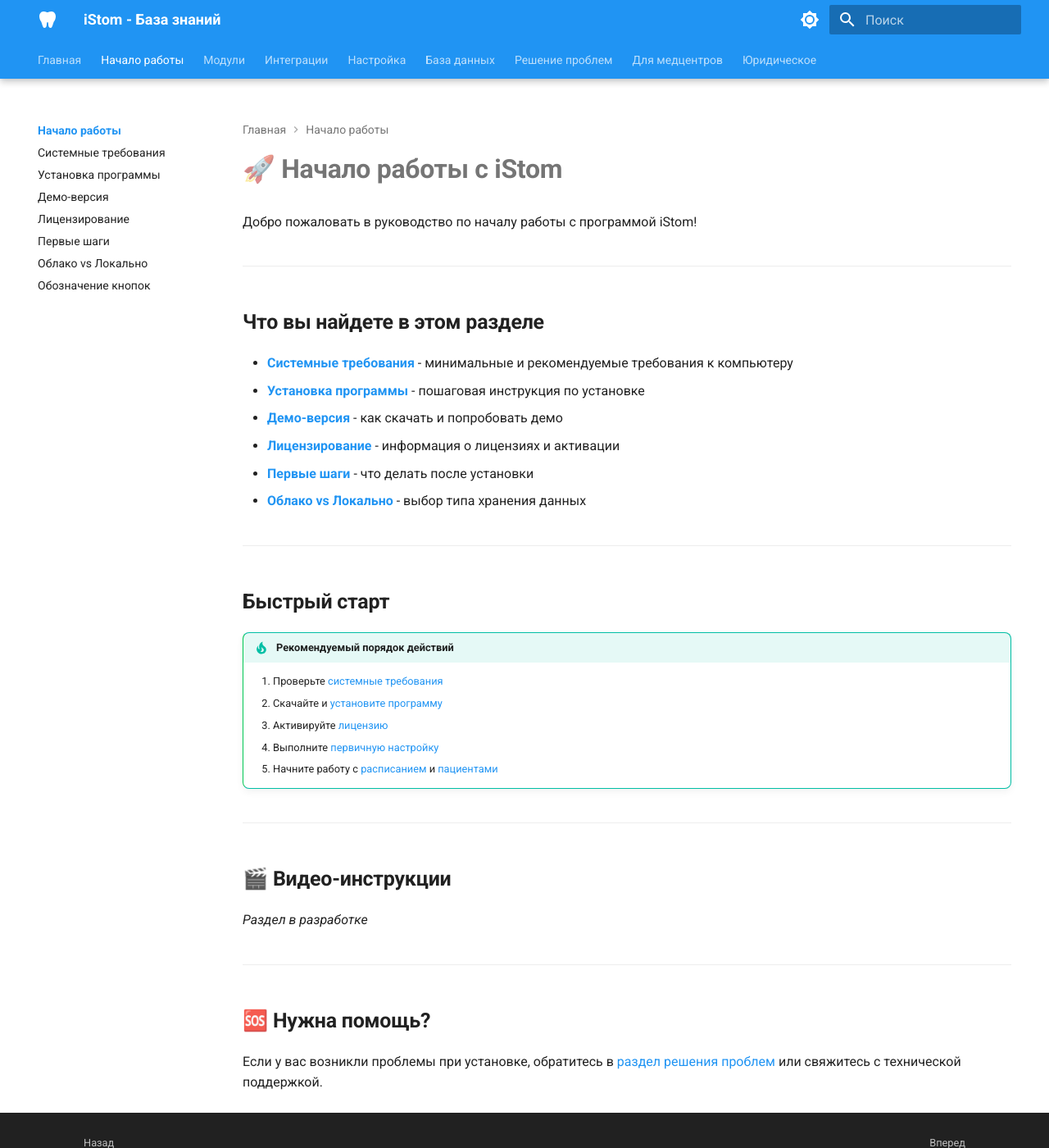
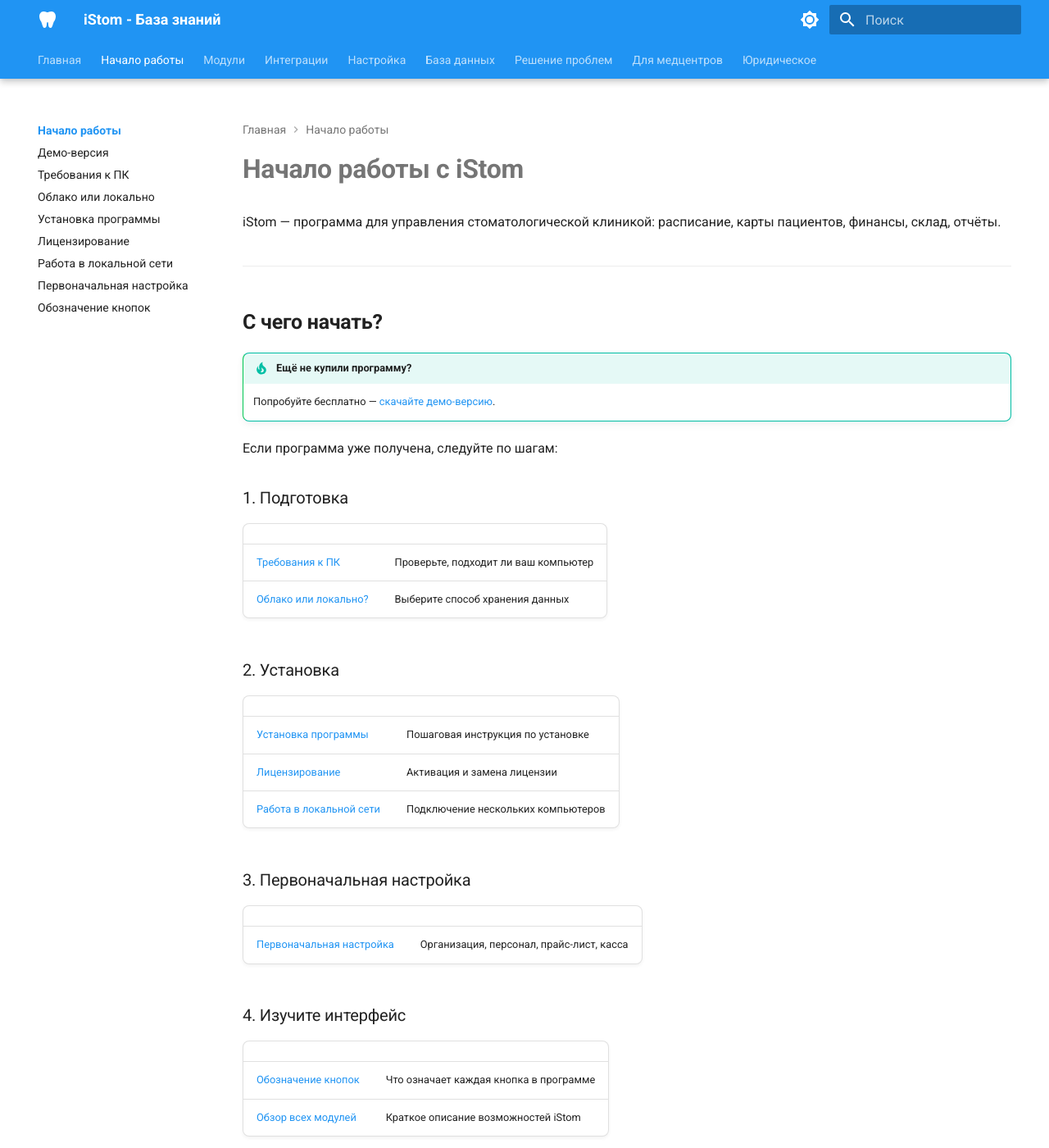
Before and after one commit to boodaloo/istom-docs, an MkDocs documentation site: the page built from docs/getting-started/index.md, in a window 1280 px wide and 1400 px high. Shown: the whole window at 82% size. Built offline with MkDocs 1.6.1 and Material for MkDocs 9.7.7, drawn with Linux system fonts in a browser that asks for light colours; some of the changed text lies outside the part shown.

Commit message:
Улучшить раздел "Начало работы"
- Переписан index.md — чёткий пошаговый путь (подготовка → установка → настройка → интерфейс)
- Создан новый first-steps.md — реальная первоначальная настройка (org, персонал, прайс, касса)
- first-steps.md (про локальную сеть) переименован в local-network.md
- Обновлена навигация — логичный порядок страниц
- Исправлены расширения .png → .jpeg в 5 md-файлах (8 ссылок)

```diff
--- a/docs/getting-started/index.md
+++ b/docs/getting-started/index.md
@@ -1,37 +1,48 @@
-# 🚀 Начало работы с iStom
+# Начало работы с iStom
 
-Добро пожаловать в руководство по началу работы с программой iStom!
+iStom — программа для управления стоматологической клиникой: расписание, карты пациентов, финансы, склад, отчёты.
 
 ---
 
-## Что вы найдете в этом разделе
+## С чего начать?
 
-- **[Системные требования](requirements.md)** - минимальные и рекомендуемые требования к компьютеру
-- **[Установка программы](installation.md)** - пошаговая инструкция по установке
-- **[Демо-версия](demo.md)** - как скачать и попробовать демо
-- **[Лицензирование](licensing.md)** - информация о лицензиях и активации
-- **[Первые шаги](first-steps.md)** - что делать после установки
-- **[Облако vs Локально](cloud-vs-local.md)** - выбор типа хранения данных
+!!! tip "Ещё не купили программу?"
+    Попробуйте бесплатно — [скачайте демо-версию](demo.md).
+
+Если программа уже получена, следуйте по шагам:
+
+### 1. Подготовка
+
+| | |
+|---|---|
+| [Требования к ПК](requirements.md) | Проверьте, подходит ли ваш компьютер |
+| [Облако или локально?](cloud-vs-local.md) | Выберите способ хранения данных |
+
+### 2. Установка
+
+| | |
+|---|---|
+| [Установка программы](installation.md) | Пошаговая инструкция по установке |
+| [Лицензирование](licensing.md) | Активация и замена лицензии |
+| [Работа в локальной сети](local-network.md) | Подключение нескольких компьютеров |
+
+### 3. Первоначальная настройка
+
+| | |
+|---|---|
+| [Первоначальная настройка](first-steps.md) | Организация, персонал, прайс-лист, касса |
+
+### 4. Изучите интерфейс
+
+| | |
+|---|---|
+| [Обозначение кнопок](ui-buttons.md) | Что означает каждая кнопка в программе |
+| [Обзор всех модулей](../modules/overview.md) | Краткое описание возможностей iStom |
 
 ---
 
-## Быстрый старт
+## Нужна помощь?
 
-!!! tip "Рекомендуемый порядок действий"
-    1. Проверьте [системные требования](requirements.md)
-    2. Скачайте и [установите программу](installation.md)
-    3. Активируйте [лицензию](licensing.md)
-    4. Выполните [первичную настройку](first-steps.md)
-    5. Начните работу с [расписанием](../modules/schedule/index.md) и [пациентами](../modules/patients/index.md)
-
----
-
-## 🎬 Видео-инструкции
-
-_Раздел в разработке_
-
----
-
-## 🆘 Нужна помощь?
-
-Если у вас возникли проблемы при установке, обратитесь в [раздел решения проблем](../troubleshooting/index.md) или свяжитесь с технической поддержкой.
+- [Решение проблем](../troubleshooting/index.md) — если что-то не работает
+- Email: [support@istom.ru](mailto:support@istom.ru)
+- Telegram: [@istom_support](https://t.me/istom_support)
--- a/mkdocs.yml
+++ b/mkdocs.yml
@@ -144,12 +144,13 @@
 
   - Начало работы:
     - getting-started/index.md
-    - Системные требования: getting-started/requirements.md
+    - Демо-версия: getting-started/demo.md
+    - Требования к ПК: getting-started/requirements.md
+    - Облако или локально: getting-started/cloud-vs-local.md
     - Установка программы: getting-started/installation.md
-    - Демо-версия: getting-started/demo.md
     - Лицензирование: getting-started/licensing.md
-    - Первые шаги: getting-started/first-steps.md
-    - Облако vs Локально: getting-started/cloud-vs-local.md
+    - Работа в локальной сети: getting-started/local-network.md
+    - Первоначальная настройка: getting-started/first-steps.md
     - Обозначение кнопок: getting-started/ui-buttons.md
 
   - Модули:
```
Also changed, not shown: docs/getting-started/first-steps.md (+44 -3 lines), docs/getting-started/local-network.md (added, +19 -0 lines).
